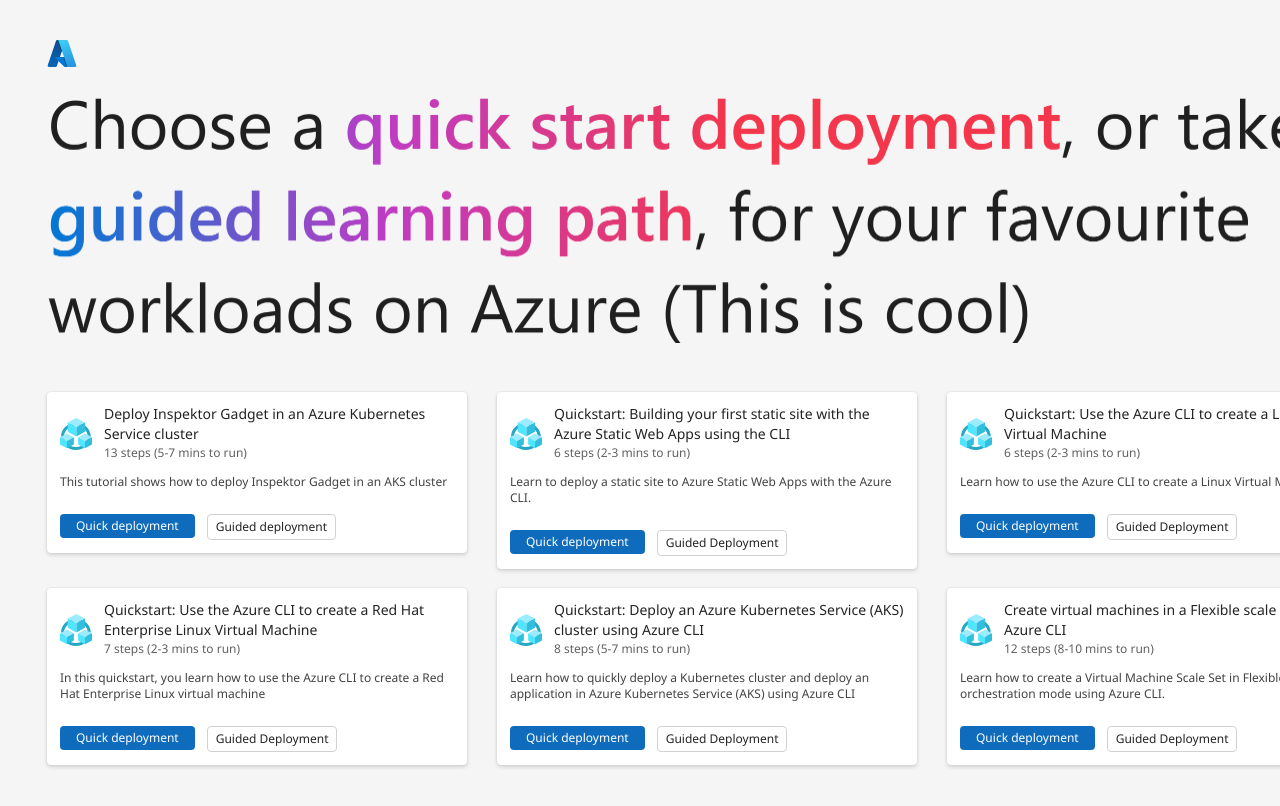
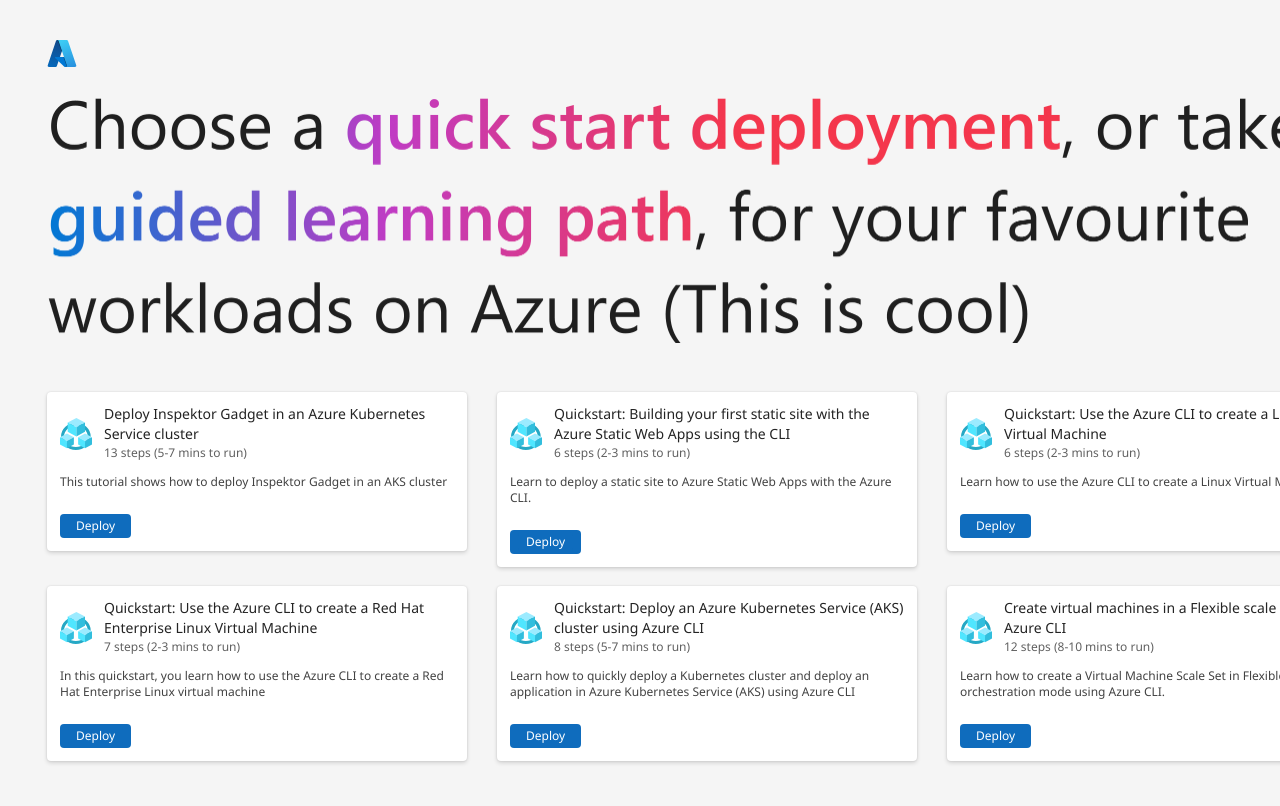
Before and after one commit to naman-msft/eventinabox, a website: page src/index.html in a window 1280 px wide. Shown: the top 806 px of the page. Drawn offline with nearby package versions, Linux system fonts and the light colour scheme.

Commit message:
updated deployment mechanisms

```diff
--- a/src/index.html
+++ b/src/index.html
@@ -16,7 +16,7 @@
               <div class="title-section">
                 <div class="title-subheader">
                   <div class="text-wrapper">
-                    <p class="text">Deploy Inspektor Gadget in an Azure Kubernetes Service cluster</p>
+                    <p class="text"><strong>Deploy Inspektor Gadget in an Azure Kubernetes Service cluster</strong></p>
                   </div>
                   <div class="text-wrapper"><p class="div">13 steps (5-7 mins to run)</p></div>
                 </div>
@@ -31,14 +31,7 @@
               <button class="button" data-button-shape-mode="rounded-default">
                 <a href="https://ms.portal.azure.com/#view/Microsoft_Azure_CloudNative/SubscriptionSelectionPage.ReactView/tutorialKey/DeployIGonAKS%2FREADME.md/isLearnMode~/false/referer/aqcgoal" class="button container" data-button-shape-mode="rounded-default" target="_blank">
                   <div class="container">
-                    <div class="text-wrapper-for"><div class="text-2">Quick deployment</div></div>
-                  </div>
-                </a>
-              </button>
-              <button class="container-wrapper" data-button-shape-mode="rounded-default">
-                <a href="https://ms.portal.azure.com/#view/Microsoft_Azure_CloudNative/SubscriptionSelectionPage.ReactView/tutorialKey/DeployIGonAKS%2FREADME.md/isLearnMode~/true/referer/aqcgoal" class="container" data-button-shape-mode="rounded-default" target="_blank">
-                  <div class="container">
-                    <div class="text-wrapper-for"><div class="text-3">Guided deployment</div></div>
+                    <div class="text-wrapper-for"><div class="text-2">Deploy</div></div>
                   </div>
                 </a>
               </button>
@@ -71,14 +64,7 @@
               <button class="button" data-button-shape-mode="rounded-default">
                 <a href="https://portal.azure.com/#view/Microsoft_Azure_CloudNative/SubscriptionSelectionPage.ReactView/tutorialKey/azure-docs%2Farticles%2Fstatic-web-apps%2Fget-started-cli.md/isLearnMode~/false/referer/aqcgoal" class="button container" data-button-shape-mode="rounded-default" target="_blank">
                   <div class="container">
-                    <div class="text-wrapper-for"><div class="text-2">Quick deployment</div></div>
-                  </div>
-                </a>
-              </button>
-              <button class="container-wrapper" data-button-shape-mode="rounded-default">
-                <a href="https://portal.azure.com/#view/Microsoft_Azure_CloudNative/SubscriptionSelectionPage.ReactView/tutorialKey/azure-docs%2Farticles%2Fstatic-web-apps%2Fget-started-cli.md/isLearnMode~/true/referer/aqcgoal" class="container" data-button-shape-mode="rounded-default" target="_blank">
-                  <div class="container">
-                    <div class="text-wrapper-for"><div class="text-3">Guided Deployment</div></div>
+                    <div class="text-wrapper-for"><div class="text-2">Deploy</div></div>
                   </div>
                 </a>
               </button>
@@ -106,14 +92,7 @@
               <button class="button" data-button-shape-mode="rounded-default">
                 <a href="https://portal.azure.com/#view/Microsoft_Azure_CloudNative/SubscriptionSelectionPage.ReactView/tutorialKey/azure-docs%2Farticles%2Fvirtual-machines%2Flinux%2Fquick-create-cli.md/isLearnMode~/false/referer/aqcgoal" class="button container" data-button-shape-mode="rounded-default" target="_blank">
                   <div class="container">
-                    <div class="text-wrapper-for"><div class="text-2">Quick deployment</div></div>
-                  </div>
-                </a>
-              </button>
-              <button class="container-wrapper" data-button-shape-mode="rounded-default">
-                <a href="https://portal.azure.com/#view/Microsoft_Azure_CloudNative/SubscriptionSelectionPage.ReactView/tutorialKey/azure-docs%2Farticles%2Fvirtual-machines%2Flinux%2Fquick-create-cli.md/isLearnMode~/true/referer/aqcgoal" class="container" data-button-shape-mode="rounded-default" target="_blank">
-                  <div class="container">
-                    <div class="text-wrapper-for"><div class="text-3">Guided Deployment</div></div>
+                    <div class="text-wrapper-for"><div class="text-2">Deploy</div></div>
                   </div>
                 </a>
               </button>
@@ -148,14 +127,7 @@
               <button class="button" data-button-shape-mode="rounded-default">
                 <a href="https://ms.portal.azure.com/#view/Microsoft_Azure_CloudNative/SubscriptionSelectionPage.ReactView/tutorialKey/CreateRHELVMAndSSH%2Fcreate-rhel-vm-ssh.md/correlationId/22021cdc-9765-493e-8e37-4bc519577957/isLearnMode~/false/referer/aqcgoal" class="button container" data-button-shape-mode="rounded-default" target="_blank">
                   <div class="container">
-                    <div class="text-wrapper-for"><div class="text-2">Quick deployment</div></div>
-                  </div>
-                </a>
-              </button>
-              <button class="container-wrapper" data-button-shape-mode="rounded-default">
-                <a href="https://ms.portal.azure.com/#view/Microsoft_Azure_CloudNative/SubscriptionSelectionPage.ReactView/tutorialKey/CreateRHELVMAndSSH%2Fcreate-rhel-vm-ssh.md/correlationId/22021cdc-9765-493e-8e37-4bc519577957/isLearnMode~/true/referer/aqcgoal" class="container" data-button-shape-mode="rounded-default" target="_blank">
-                  <div class="container">
-                    <div class="text-wrapper-for"><div class="text-3">Guided Deployment</div></div>
+                    <div class="text-wrapper-for"><div class="text-2">Deploy</div></div>
                   </div>
                 </a>
               </button>
@@ -188,14 +160,7 @@
               <button class="button" data-button-shape-mode="rounded-default">
                 <a href="https://ms.portal.azure.com/#view/Microsoft_Azure_CloudNative/SubscriptionSelectionPage.ReactView/tutorialKey/azure-docs%2Farticles%2Faks%2Flearn%2Fquick-kubernetes-deploy-cli.md/correlationId/28360618-71ce-42f5-a4ff-b1796a457e21/isLearnMode~/false/referer/aqcgoal" class="button container" data-button-shape-mode="rounded-default" target="_blank">
                   <div class="container">
-                    <div class="text-wrapper-for"><div class="text-2">Quick deployment</div></div>
-                  </div>
-                </a>
-              </button>
-              <button class="container-wrapper" data-button-shape-mode="rounded-default">
-                <a href="https://ms.portal.azure.com/#view/Microsoft_Azure_CloudNative/SubscriptionSelectionPage.ReactView/tutorialKey/azure-docs%2Farticles%2Faks%2Flearn%2Fquick-kubernetes-deploy-cli.md/correlationId/28360618-71ce-42f5-a4ff-b1796a457e21/isLearnMode~/true/referer/aqcgoal" class="container" data-button-shape-mode="rounded-default" target="_blank">
-                  <div class="container">
-                    <div class="text-wrapper-for"><div class="text-3">Guided Deployment</div></div>
+                    <div class="text-wrapper-for"><div class="text-2">Deploy</div></div>
                   </div>
                 </a>
               </button>
@@ -227,14 +192,7 @@
               <button class="button" data-button-shape-mode="rounded-default">
                 <a href="https://ms.portal.azure.com/#view/Microsoft_Azure_CloudNative/SubscriptionSelectionPage.ReactView/tutorialKey/azure-docs%2Farticles%2Fvirtual-machine-scale-sets%2Fflexible-virtual-machine-scale-sets-cli.md/correlationId/fd8d6300-514c-4fcd-947f-36e0d6ea84a2/isLearnMode~/false/referer/aqcgoal" class="button container" data-button-shape-mode="rounded-default" target="_blank">
                   <div class="container">
-                    <div class="text-wrapper-for"><div class="text-2">Quick deployment</div></div>
-                  </div>
-                </a>
-              </button>
-              <button class="container-wrapper" data-button-shape-mode="rounded-default">
-                <a href="https://ms.portal.azure.com/#view/Microsoft_Azure_CloudNative/SubscriptionSelectionPage.ReactView/tutorialKey/azure-docs%2Farticles%2Fvirtual-machine-scale-sets%2Fflexible-virtual-machine-scale-sets-cli.md/correlationId/fd8d6300-514c-4fcd-947f-36e0d6ea84a2/isLearnMode~/true/referer/aqcgoal" class="container" data-button-shape-mode="rounded-default" target="_blank">
-                  <div class="container">
-                    <div class="text-wrapper-for"><div class="text-3">Guided Deployment</div></div>
+                    <div class="text-wrapper-for"><div class="text-2">Deploy</div></div>
                   </div>
                 </a>
               </button>
```
